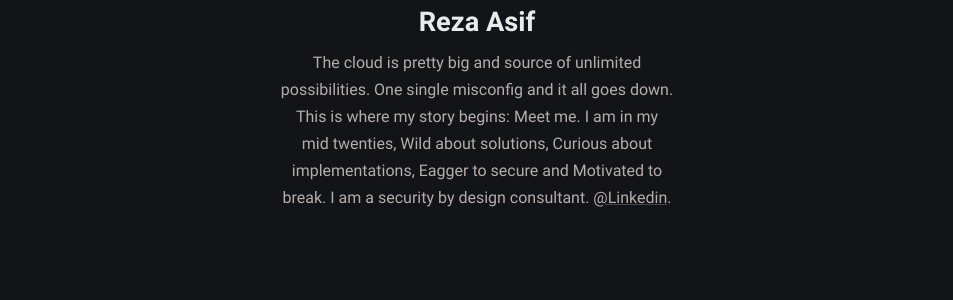
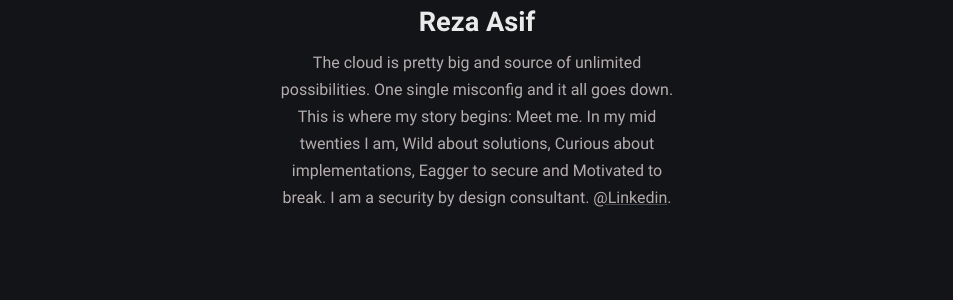
Before and after one commit to securebitAsif/fabulous-jupiter-8f84d, a Jekyll site: the page built from index.md, in a window 1280 px wide. Shown: the part 251-551 px from the top of the page, without its empty margins (163-1116 px from the left). Built offline with Jekyll 4.4.1, drawn with Linux system fonts in a browser that asks for light colours.

```diff
--- a/_config.yml
+++ b/_config.yml
@@ -15,7 +15,7 @@ author:
    One single misconfig and it all goes down.
 
    This is where my story begins:
-   Meet me. I am in my mid twenties, Wild about solutions,
+   Meet me. In my mid twenties I am, Wild about solutions,
    Curious about implementations, Eagger to secure and Motivated to break.
    I am a security by design consultant. <a
     href="https://www.linkedin.com/in/reza-a-212a39125/" target="_blank"
```
